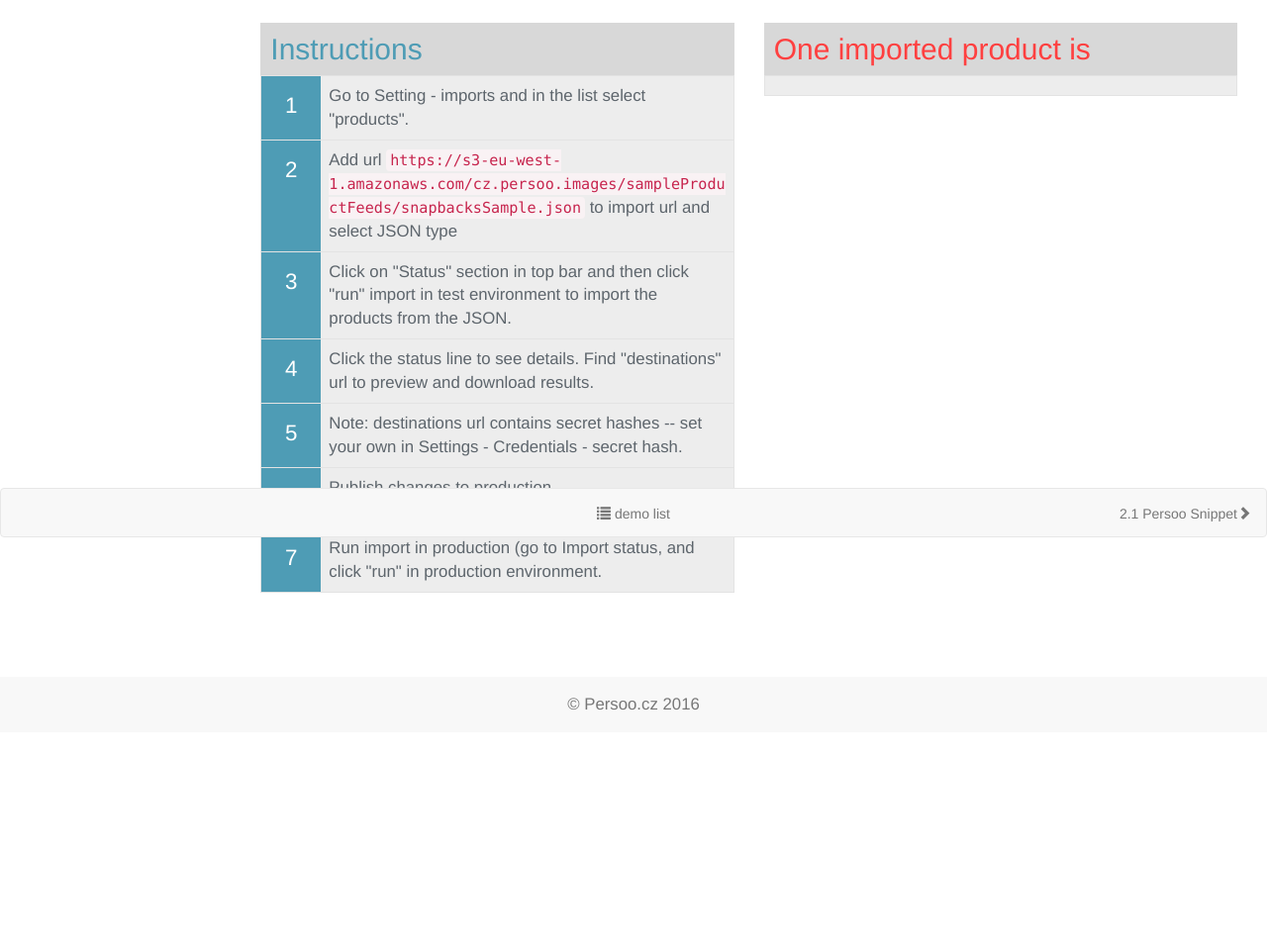
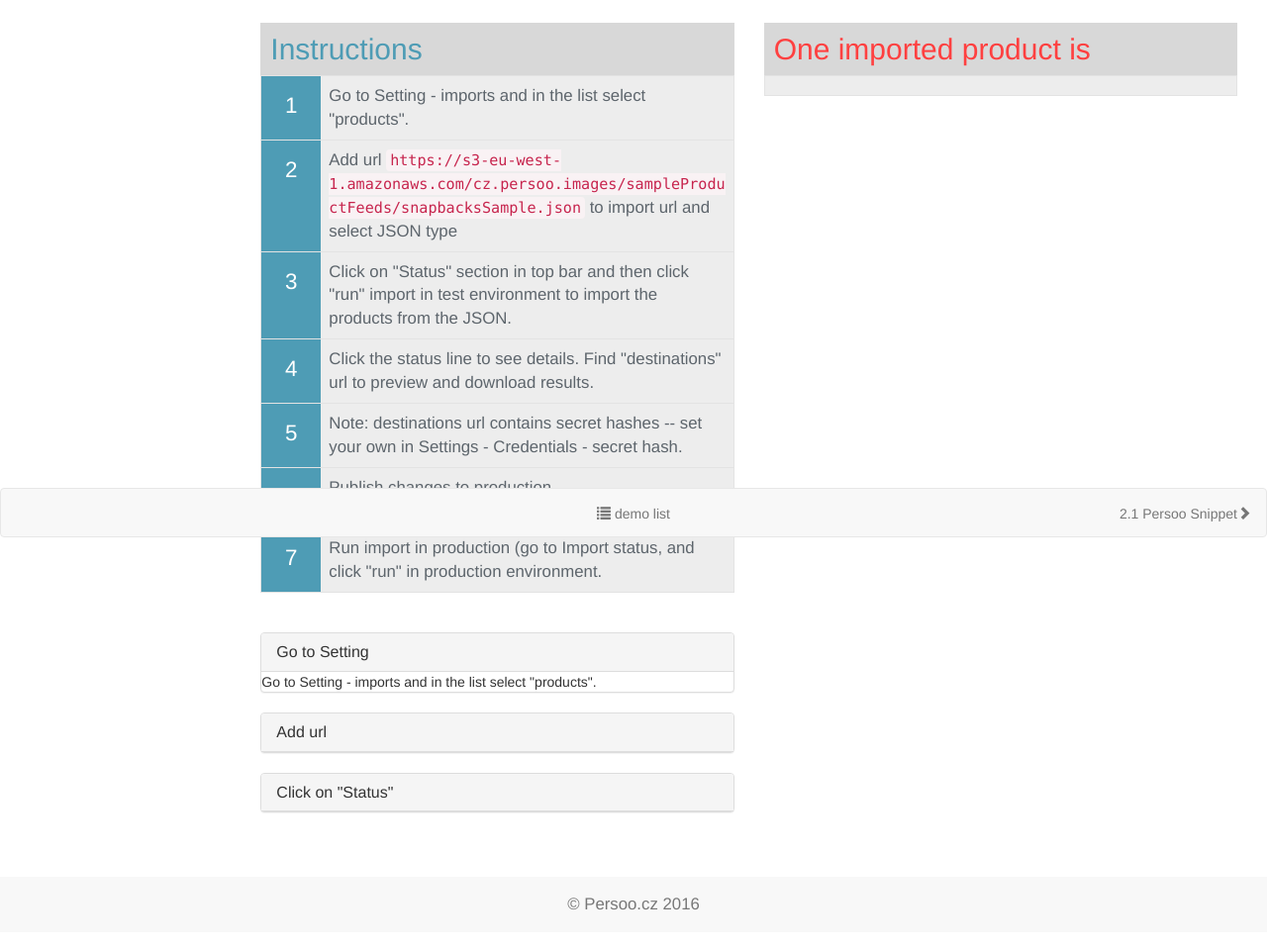
Before and after one commit to persoo/persoo-learning-examples, a website: page src/main/ch1-1-product-import/index.html in a window 1280 px wide. Shown: the part 257-1216 px from the top of the page at 99% size. Before the commit the page ends 1047 px from the top, so only its background shows below. Drawn offline with Linux system fonts and the light colour scheme; files that its build step writes are made by us from their sources; a script that the page names is missing; files whose address does not match are found by name.

Commit message:
Oprava eshopu
eshop se již zobrazuje

```diff
--- a/src/main/ch1-1-product-import/index.html
+++ b/src/main/ch1-1-product-import/index.html
@@ -67,6 +67,44 @@
                         <li><div>7</div><div><span>Run import in production (go to Import status, and click "run" in production environment.</span></div></li>
                       </ol>
                     </div>
+                    <div id="accordion" role="tablist" aria-multiselectable="true">
+  <div class="panel panel-default">
+    <div class="panel-heading" role="tab" id="headingOne">
+      <h4 class="panel-title">
+        <a data-toggle="collapse" data-parent="#accordion" href="#collapseOne" aria-expanded="true" aria-controls="collapseOne">
+          Go to Setting
+        </a>
+      </h4>
+    </div>
+    <div id="collapseOne" class="panel-collapse collapse in" role="tabpanel" aria-labelledby="headingOne">
+      Go to Setting - imports and in the list select "products".
+    </div>
+  </div>
+  <div class="panel panel-default">
+    <div class="panel-heading" role="tab" id="headingTwo">
+      <h4 class="panel-title">
+        <a class="collapsed" data-toggle="collapse" data-parent="#accordion" href="#collapseTwo" aria-expanded="false" aria-controls="collapseTwo">
+          Add url
+        </a>
+      </h4>
+    </div>
+    <div id="collapseTwo" class="panel-collapse collapse" role="tabpanel" aria-labelledby="headingTwo">
+      <span>Add url <code>https://s3-eu-west-1.amazonaws.com/cz.persoo.images/sampleProductFeeds/snapbacksSample.json</code> to import url and select JSON type</span>
+    </div>
+  </div>
+  <div class="panel panel-default">
+    <div class="panel-heading" role="tab" id="headingThree">
+      <h4 class="panel-title">
+        <a class="collapsed" data-toggle="collapse" data-parent="#accordion" href="#collapseThree" aria-expanded="false" aria-controls="collapseThree">
+          Click on "Status"
+        </a>
+      </h4>
+    </div>
+    <div id="collapseThree" class="panel-collapse collapse" role="tabpanel" aria-labelledby="headingThree">
+      <span>Click on "Status" section in top bar and then click "run" import in test environment to import the products from the JSON.</span>
+    </div>
+  </div>
+</div>
                   </div>
                   <div class="col-md-6">
                     <div class="row-fluid script" id="targetedActions">
--- a/src/main/demo-navigation.js
+++ b/src/main/demo-navigation.js
@@ -281,10 +281,8 @@ $( document ).ready(function() {
 mountLocalNavigation(headElement);
 
 /*Footer*/
-$( document ).ready(function footer(){
-	console.log("test");
+$(function footer(){
 	var footerElement = document.getElementById('footerElement');
 	var footerContainer = '<span>&copy; Persoo.cz 2016</span>';
 	footerElement.innerHTML = footerContainer;
 });
-footer();
```
Also changed, not shown: 1 other file.
